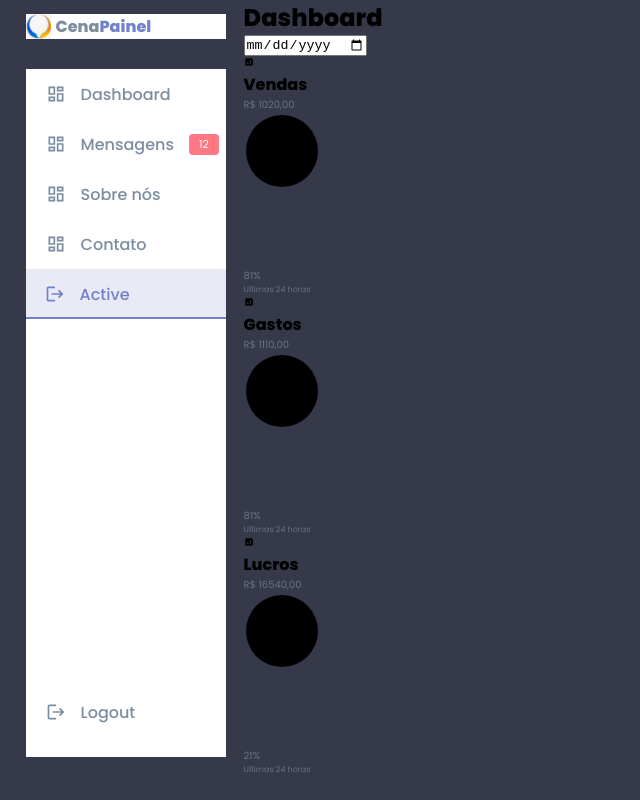
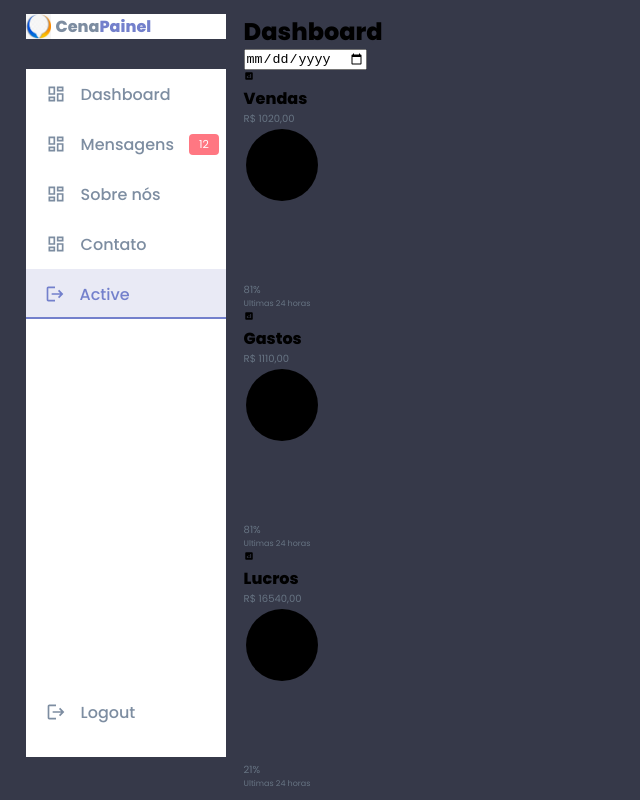
Before and after one commit to israelcena/cenapainel, a React (Create React App) app: page / in a window 1280 px wide. Shown: the whole page, without its empty margins (0-640 px from the left). Built offline with nearby package versions, Linux system fonts and the light colour scheme.

Commit message:
include main margin top

```diff
--- a/src/index.css
+++ b/src/index.css
@@ -42,6 +42,10 @@ body {
 	user-select: none;
 	overflow-x: hidden;
 	background-color: var(--color-dark);
+}
+
+main {
+	margin-top: 1.4rem;
 }
 
 a {
```
